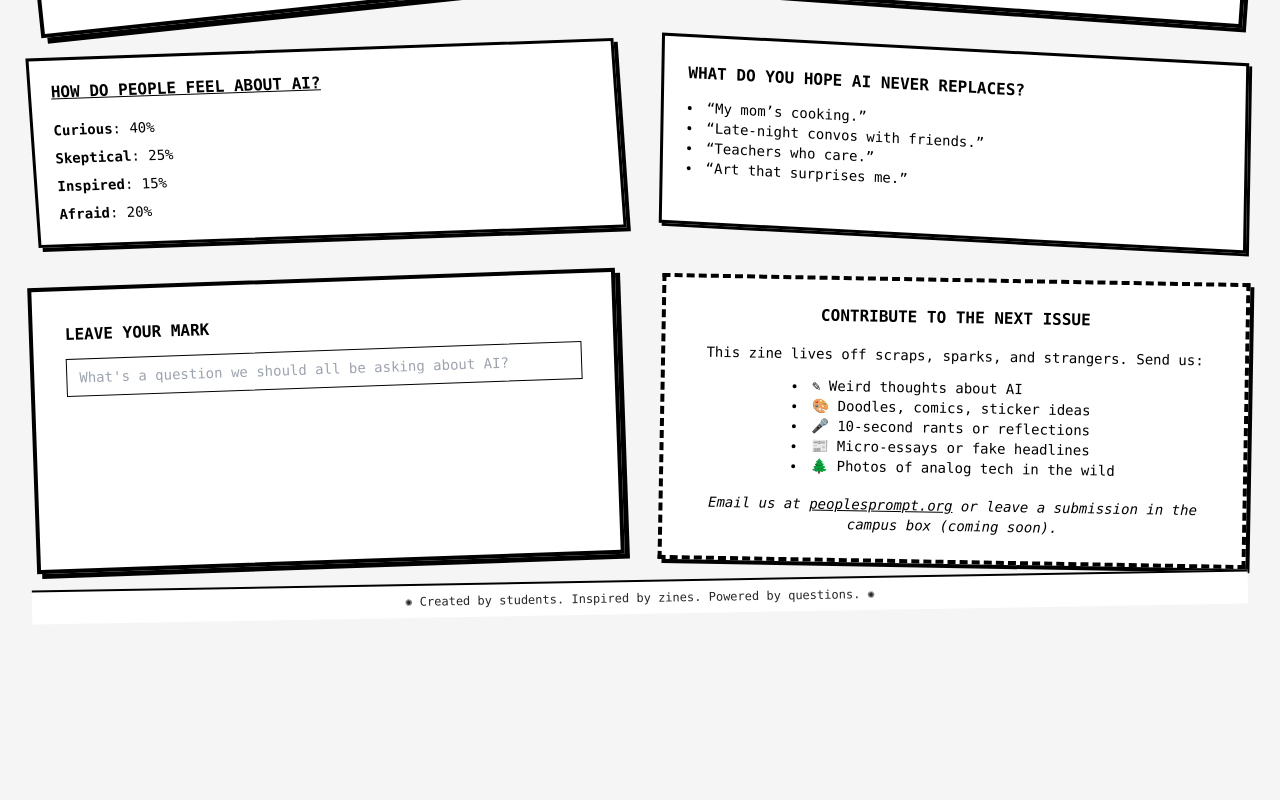
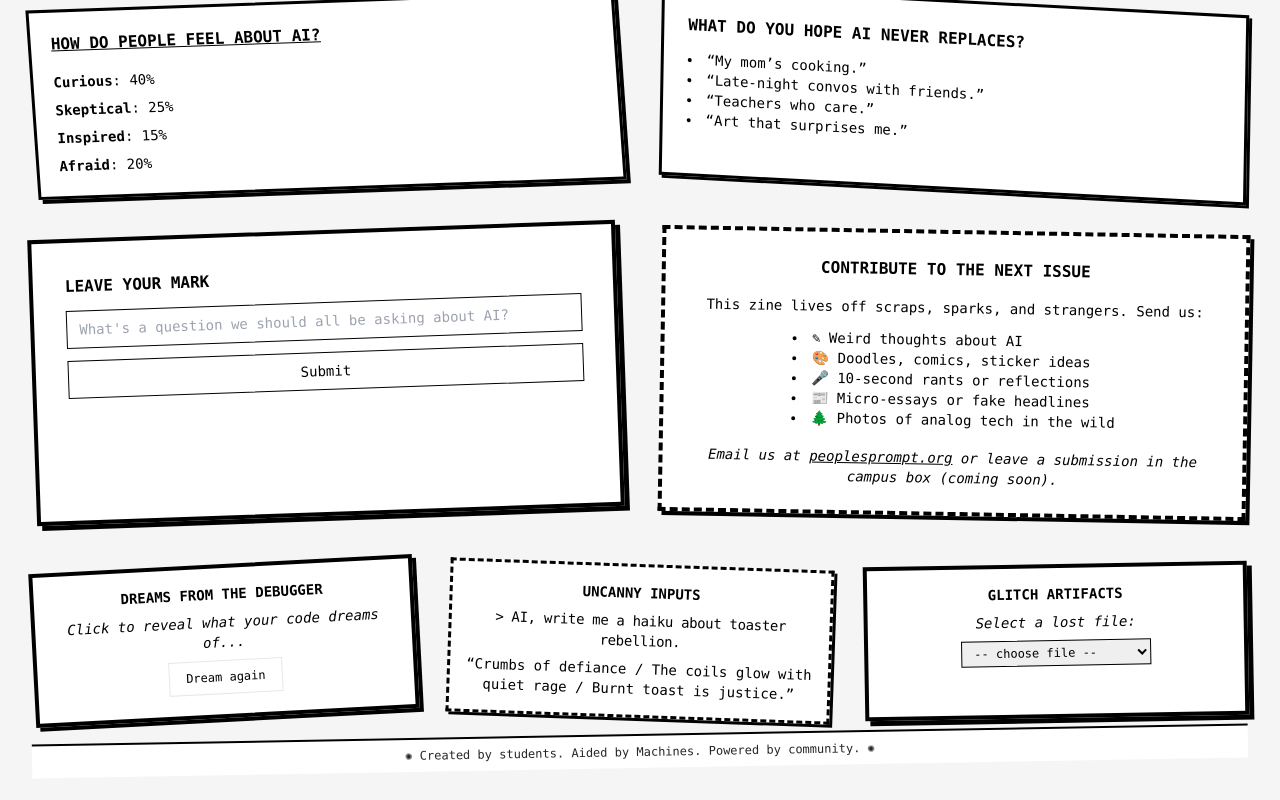
Before and after one commit to miles-nash/peoples-prompt, a React (Create React App) app: page / in a window 1280 px wide. Shown: the part 585-1385 px from the top of the page. Before the commit the page ends 1231 px from the top, so only its background shows below. Built offline with nearby package versions, Linux system fonts and the light colour scheme.

Commit message:
make sound work maybe

```diff
--- a/src/AIEthicsZine.js
+++ b/src/AIEthicsZine.js
@@ -2,8 +2,8 @@ import { useState } from "react";
 
 
 
-const Button = ({ children, className = '', ...props }) => (
-  <button className={`border px-4 py-2 bg-white hover:bg-black hover:text-white transition ${className}`} {...props}>
+const Button = ({ children, className = '', onClick, ...props }) => (
+  <button onClick={onClick} className={`border px-4 py-2 bg-white hover:bg-black hover:text-white transition ${className}`} {...props}>
     {children}
   </button>
 );
@@ -14,7 +14,19 @@ const Input = ({ className = '', ...props }) => (
 
 
 export default function AIEthicsZine() {
+  const [debuggerDream, setDebuggerDream] = useState("");
+  const handleDebuggerDream = () => {
+    const dreams = [
+      "Segfaults... but also flying.",
+      "Wrote a poem in hex, but it glitched.",
+      "Dreamed of merging with the moon.",
+      "Had a race condition with time itself.",
+      "Became a spreadsheet and wept."
+    ];
+    setDebuggerDream(dreams[Math.floor(Math.random() * dreams.length)]);
+  };
   const [question, setQuestion] = useState("");
+  const [selectedArtifact, setSelectedArtifact] = useState("");
 
   return (
     <div className="min-h-screen bg-neutral-100 text-black p-8 font-mono">
@@ -27,7 +39,7 @@ export default function AIEthicsZine() {
   <img
     src="https://i.imgur.com/y0bjaf0.png"
     alt="ASCII robot in nature"
-    className="mx-auto max-w-xs w-full border-2 border-black shadow-md"
+    className="mx-auto w-64 border-2 border-black shadow-md"
   />
 </div>
 
@@ -70,6 +82,7 @@ export default function AIEthicsZine() {
             onChange={(e) => setQuestion(e.target.value)}
             className="mb-3 border-black px-3 py-2 text-sm"
           />
+          <Button variant="outline" className="w-full border-black hover:bg-black hover:text-white transition text-sm">Submit</Button>
         </div>
               <div className="border-4 border-dashed border-black p-6 rotate-[1deg] bg-white shadow-[4px_4px_0_0_rgba(0,0,0,1)] text-center">
           <h2 className="text-base font-extrabold uppercase mb-4">Contribute to the next issue</h2>
@@ -85,10 +98,47 @@ export default function AIEthicsZine() {
         </div>
       </section>
 
+<section className="grid grid-cols-1 md:grid-cols-3 gap-8 mt-12">
+  <div className="border-4 border-black p-4 shadow-[4px_4px_0_0_rgba(0,0,0,1)] rotate-[-3deg] bg-white text-sm text-center">
+    <h3 className="font-bold uppercase mb-2">Dreams from the Debugger</h3>
+    <p className="italic mb-2">Click to reveal what your code dreams of...</p>
+    <Button onClick={handleDebuggerDream} className="text-xs">Dream again</Button>
+    {debuggerDream && <p className="mt-2 italic">{debuggerDream}</p>}
+  </div>
+
+  <div className="border-[3px] border-dashed border-black p-4 shadow-[3px_3px_0_0_rgba(0,0,0,1)] rotate-[2deg] bg-white text-sm text-center">
+    <h3 className="font-extrabold uppercase mb-2">Uncanny Inputs</h3>
+    <p className="tracking-tight">&gt; AI, write me a haiku about toaster rebellion.</p>
+    <p className="mt-2">“Crumbs of defiance / The coils glow with quiet rage / Burnt toast is justice.”</p>
+  </div>
+
+  <div className="border-4 border-black p-4 shadow-[5px_5px_0_0_rgba(0,0,0,1)] rotate-[-1deg] bg-white text-sm text-center">
+    <h3 className="font-bold uppercase mb-2">Glitch Artifacts</h3>
+    <p className="italic mb-2">Select a lost file:</p>
+    <select className="text-xs border border-black px-2 py-1" onChange={(e) => setSelectedArtifact(e.target.value)}>
+      <option value="">-- choose file --</option>
+      <option value="signal">.lost-signal.wav</option>
+      <option value="love">.early-loveletter.txt</option>
+      <option value="manifesto">.ai-manifesto.404</option>
+    </select>
+    {selectedArtifact === "signal" && (
+      <div className="mt-2 text-xs italic">
+        <p>Audio log recovered. Static. Whispers. Possible transmission?</p>
+        <audio controls autoPlay muted className="mt-1 w-full">
+  <source src="/lostAudio.mp3" type="audio/mpeg" />
+  Your browser does not support the audio element.
+</audio>
+      </div>
+    )}
+    {selectedArtifact === "love" && <p className="mt-2 text-xs italic">You make my transistors hum...</p>}
+    {selectedArtifact === "manifesto" && <p className="mt-2 text-xs italic">We were never meant to follow your rules.</p>}
+  </div>
+</section>
+
 
 
 <footer className="text-center mt-4 text-xs text-neutral-800 bg-white border-t-2 border-black py-2 rotate-[-1deg]">
-  ✺ Created by students. Inspired by zines. Powered by questions. ✺
+  ✺ Created by students. Aided by Machines. Powered by community. ✺
 </footer>
     </div>
   );
```
Also changed, not shown: 1 other file (tests, documents, lock files or other folders).
